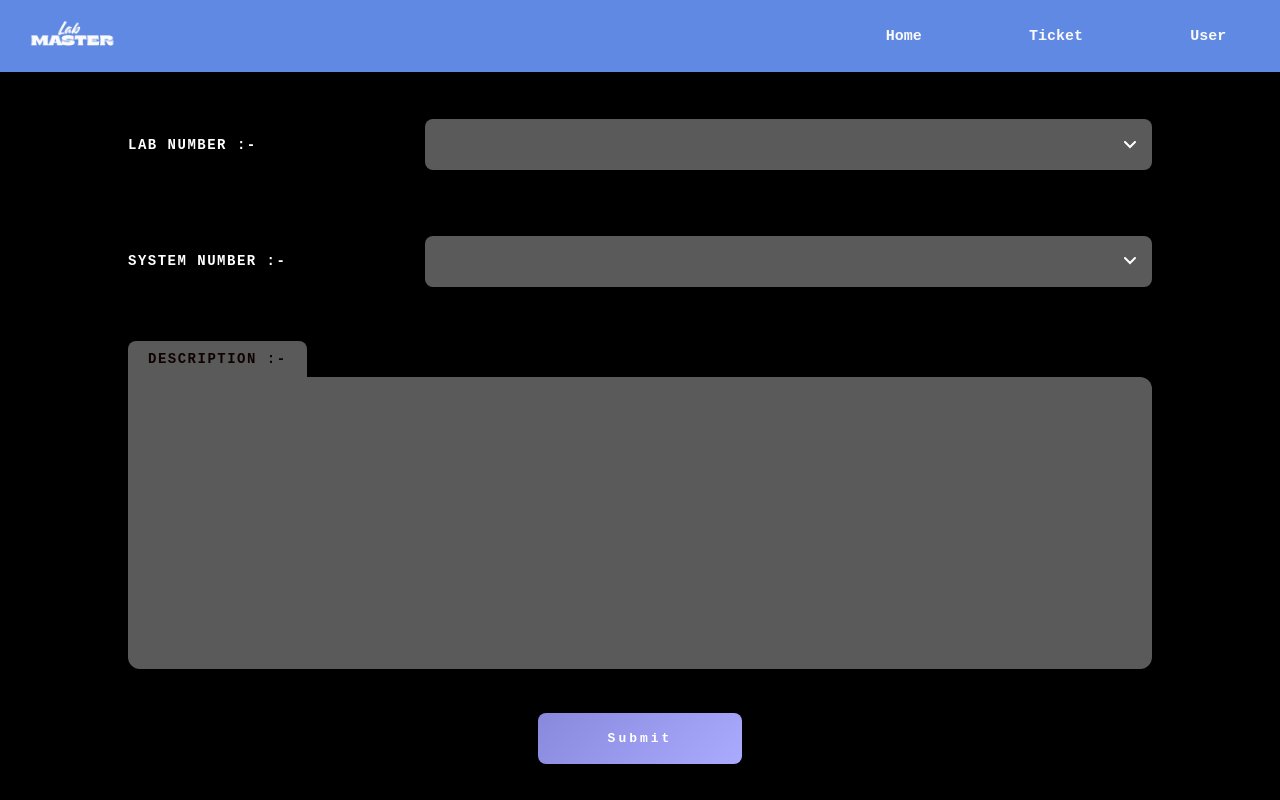
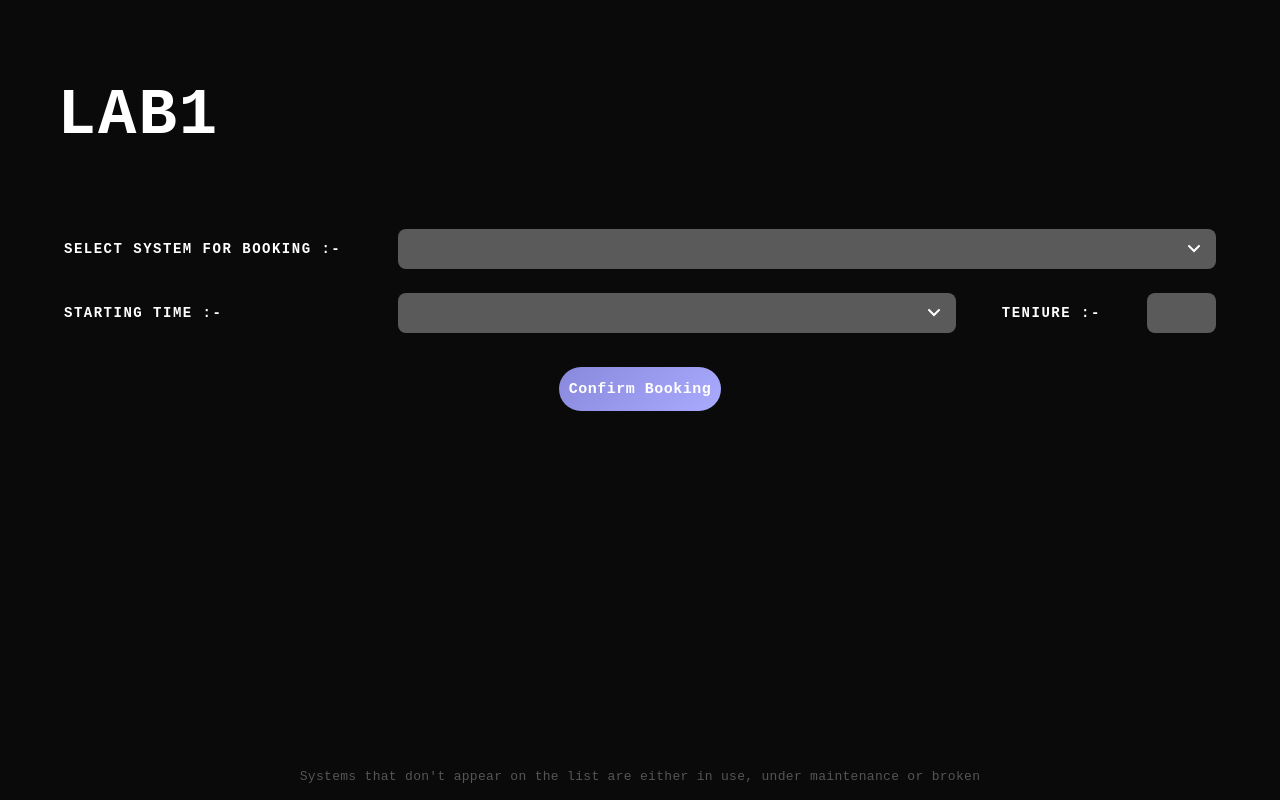
Before and after one commit to anz-28/Lab-management-system, a React (Vite) app: page / in a window 1280 px wide. Built offline with nearby package versions, Linux system fonts and the light colour scheme; a web font is replaced by a local one.

Commit message:
Booking page created

```diff
--- a/src/App.jsx
+++ b/src/App.jsx
@@ -4,13 +4,16 @@ import Home from './Pages/Home/Home'
 import Login from './Pages/Login/Login'
 import Report from './Pages/Report/Report'
 import Header from './Components/Header'
+import User from './Pages/User/User'
+import Booking from './Pages/Booking/Booking'
 function App() {
   return (
     <>
-
+   <Booking/>
     {/* <Login/> */}
     {/* <Home/> */}
-    <Report/>
+    {/* <Report/> */}
+    {/* <User/> */}
     </>
   )
 }
--- a/src/Components/Header.css
+++ b/src/Components/Header.css
@@ -14,6 +14,7 @@ nav{
     background-color: rgb(96, 137, 227);
     height: 9dvh;
     width:100dvw;
+
 }
 #logo{
     height: 100%;
--- /dev/null
+++ b/src/Pages/Booking/Booking.css
@@ -0,0 +1,116 @@
+
+.booking-page {
+  display: flex;
+  align-items: center;
+  justify-content: space-around;
+  flex-direction: column;
+  height: 100dvh;
+  width: 100dvw;
+
+
+}
+#bigdiv{width: 100%;
+    display: flex;
+  align-items: center;
+    flex-direction: column;
+height: 90%;}
+
+.booking-page h1 {
+  width: 100%;
+  color: #ffffff;
+  font-size: 64px;
+  font-weight: 900;
+  letter-spacing: 2px;
+  text-transform: uppercase;
+  padding: 5% 4.5% 5%;
+}
+
+.booking-form {
+  display: flex;
+  justify-content: space-around;
+  align-items: center;
+  flex-direction: column;
+  width: 90%;
+  height: 30%;
+
+
+}
+
+.field-row {
+  display: flex;
+  align-items: center;
+  width: 100%;
+
+}
+
+.field-row label {
+  color: #ffffff;
+  font-size: 14px;
+  font-weight: 800;
+  letter-spacing: 1.5px;
+  text-transform: uppercase;
+  white-space: nowrap;
+  width: 25%;
+}
+
+.field-row select {
+  background-color: #5a5a5a;
+  border: none;
+  border-radius: 8px;
+  height: 5vh;
+  color: #cccccc;
+  font-size: 14px;
+  cursor: pointer;
+}
+
+.field-row select:focus {
+  background-color: #666666;
+}
+.tenure-input {
+  background-color: #5a5a5a;
+  border: none;
+  border-radius: 8px;
+  height: 5vh;
+  color: #cccccc;
+  font-size: 14px;
+  width: 6%;
+  outline: none;
+  transition: background-color 0.2s ease;
+  text-align: center;
+}
+
+.tenure-input:focus {
+  background-color: #666666;
+}
+
+.inline-label {
+  color: #ffffff;
+  font-size: 14px;
+  font-weight: 800;
+  letter-spacing: 1.5px;
+  text-transform: uppercase;
+  white-space: nowrap;
+}
+
+.confirm-btn {
+  width: 14%;
+  height: 20%;
+  background: linear-gradient(135deg, #8888dd, #aaaaff);
+  color: #ffffff;
+  font-size: 15px;
+  font-weight: 600;
+  letter-spacing: 0.5px;
+  border: none;
+  border-radius: 30px;
+  cursor: pointer;
+
+}
+
+
+.booking-note {
+  color: #555555;
+  font-size: 13px;
+  white-space: nowrap;
+  letter-spacing: 0.3px;
+
+}
--- /dev/null
+++ b/src/Pages/Booking/Booking.jsx
@@ -0,0 +1,55 @@
+import React from 'react'
+import './Booking.css'
+
+function Booking() {
+  return (<>
+    <div className="booking-page">
+      <div id="bigdiv">
+          <h1>LAB1</h1>
+
+          <div className="booking-form">
+            <div className="field-row">
+              <label htmlFor="system">Select System for Booking :-</label>
+              <select id="system" name="system" className="select-system">
+                <option value=""></option>
+                <option value="sys1">System 1</option>
+                <option value="sys2">System 2</option>
+              </select>
+            </div>
+
+            <div className="field-row">
+              <label htmlFor="startTime">Starting Time :-</label>
+              <select id="startTime" name="startTime" className="select-time">
+                <option value=""></option>
+                <option value="9">9:00</option>
+                <option value="10">10:00</option>
+                <option value="11">11:00</option>
+                <option value="12">12:00</option>
+              </select>
+
+              <span className="inline-label">Teniure :-</span>
+              <input
+                type="number"
+                className="tenure-input"
+                name="tenure"
+                min="1"
+                max="4"
+              />
+            </div>
+
+
+            <button className="confirm-btn">Confirm Booking</button>
+
+          </div>
+      </div>
+
+      <p className="booking-note">
+        Systems that don't appear on the list are either in use, under maintenance or broken
+      </p>
+</div>
+
+    </>
+  )
+}
+
+export default Booking
--- /dev/null
+++ b/src/Pages/User/User.css
@@ -0,0 +1,75 @@
+* {
+  margin: 0;
+  padding: 0;
+  box-sizing: border-box;
+}
+
+body {
+  background-color: #0a0a0a;
+  min-height: 100vh;
+  font-family: 'Segoe UI', Tahoma, Geneva, Verdana, sans-serif;
+}
+
+#user-page {
+  display: flex;
+  flex-direction: column;
+  align-items: center;
+  justify-content: space-evenly;
+  height: 50%;
+  width: 30%;
+  background-color: #2e2e2e;
+  border-radius: 16px;
+}
+
+#user-card {
+  width: 90%;
+  height: 70%;
+  display: flex;
+  justify-content: center;
+  flex-direction: column;
+  gap: 7%;
+}
+
+#user-card p {
+  color: #ffffff;
+  font-size: 15px;
+  font-weight: 600;
+  letter-spacing: 0.3px;
+}
+
+#attendance-table {
+  width: 100%;
+  border-collapse: collapse;
+}
+
+#attendance-table th,
+#attendance-table td {
+  border: 2px solid #ffffff;
+  padding: 14px 20px;
+  text-align: center;
+  color: #ffffff;
+  font-size: 14px;
+  font-weight: 700;
+  letter-spacing: 0.5px;
+}
+
+#attendance-table th {
+  background-color: transparent;
+}
+
+#attendance-table td {
+  background-color: transparent;
+}
+
+#logout-btn {
+  height: 10%;
+  width: 20%;
+  background: linear-gradient(135deg, #8888dd, #aaaaff);
+  color: #ffffff;
+  font-size: 15px;
+  font-weight: 600;
+  letter-spacing: 1px;
+  border: none;
+  border-radius: 30px;
+  cursor: pointer;
+}
--- /dev/null
+++ b/src/Pages/User/User.jsx
@@ -0,0 +1,51 @@
+import React from 'react'
+import './User.css'
+import Header from '../../Components/Header'
+
+function User() {
+     const userData = {
+    username: 'Anz',
+    rollNumber: '1011',
+    courses: ['UCSE601', 'UCSE602'],
+    attendance: {
+      'UCSE601': '85%',
+      'UCSE602': '100%',
+    }
+}
+    return (
+      <>
+      {/* <Header/> */}
+      <div id="user-page">
+
+      <div id="user-card">
+        <p>User name :- {userData.username}</p>
+        <p>Roll Number :- {userData.rollNumber}</p>
+        <p>Courses :- {userData.courses.join(', ')}</p>
+        <p>Attendance :-</p>
+
+        <table id="attendance-table">
+          <thead>
+            <tr>
+              {userData.courses.map(course => (
+                <th key={course}>{course}</th>
+              ))}
+            </tr>
+          </thead>
+          <tbody>
+            <tr>
+              {userData.courses.map(course => (
+                <td key={course}>{userData.attendance[course]}</td>
+              ))}
+            </tr>
+          </tbody>
+        </table>
+         </div>
+
+      <button id="logout-btn">Logout</button>
+
+    </div>
+</>
+  )
+}
+
+export default User
```
